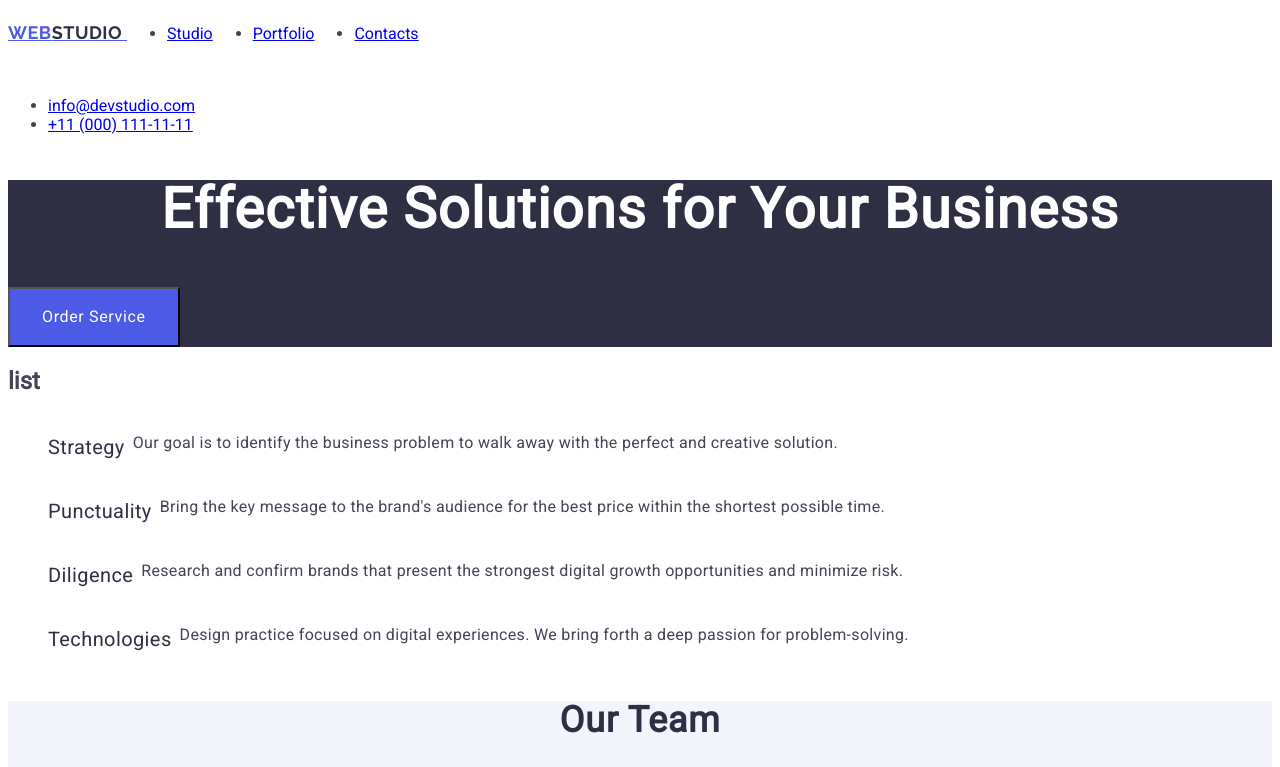
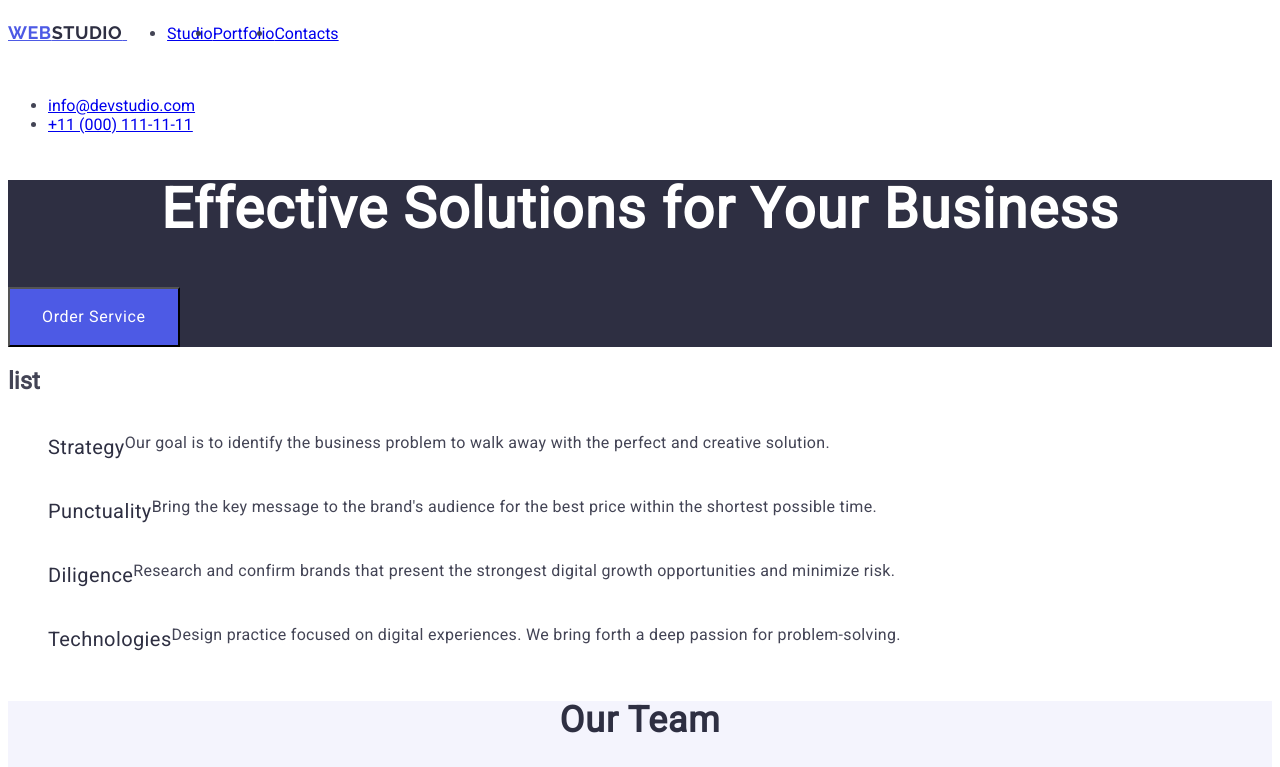
Before and after one commit to Syasyafi/goit-mkup-hw-02, a plain HTML site: page index.html in a window 1280 px wide. Shown: the top 767 px of the page. Drawn offline with Linux system fonts and the light colour scheme.

Commit message:
Update styles.css

```diff
--- a/css/styles.css
+++ b/css/styles.css
@@ -36,7 +36,6 @@ body {
 .menu-list {
   display: inline-flex;
   align-self: flex-start;
-  gap: 40px;
 }
 .manu-nav {
   color: #2e2f42;
@@ -87,7 +86,6 @@ body {
   display: inline-flex;
   padding: 16px 32px;
   align-items: flex-start;
-  gap: 10px;
   background: #4d5ae5;
   cursor: pointer;
 }
@@ -104,7 +102,6 @@ body {
 .adv-list {
   display: flex;
   align-items: flex-start;
-  gap: 8px;
 }
 .title-name {
   color: #2e2f42;
```
